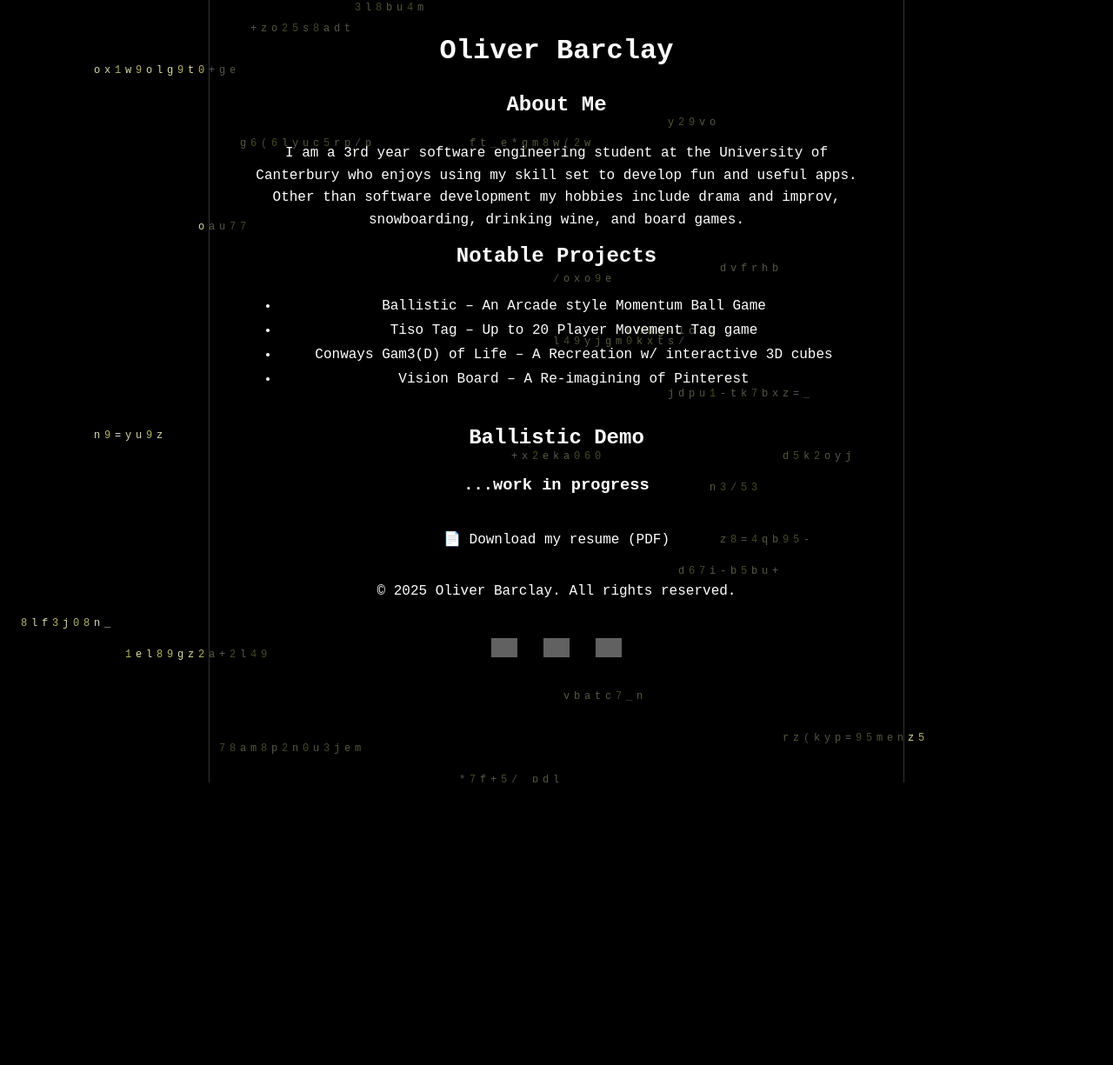
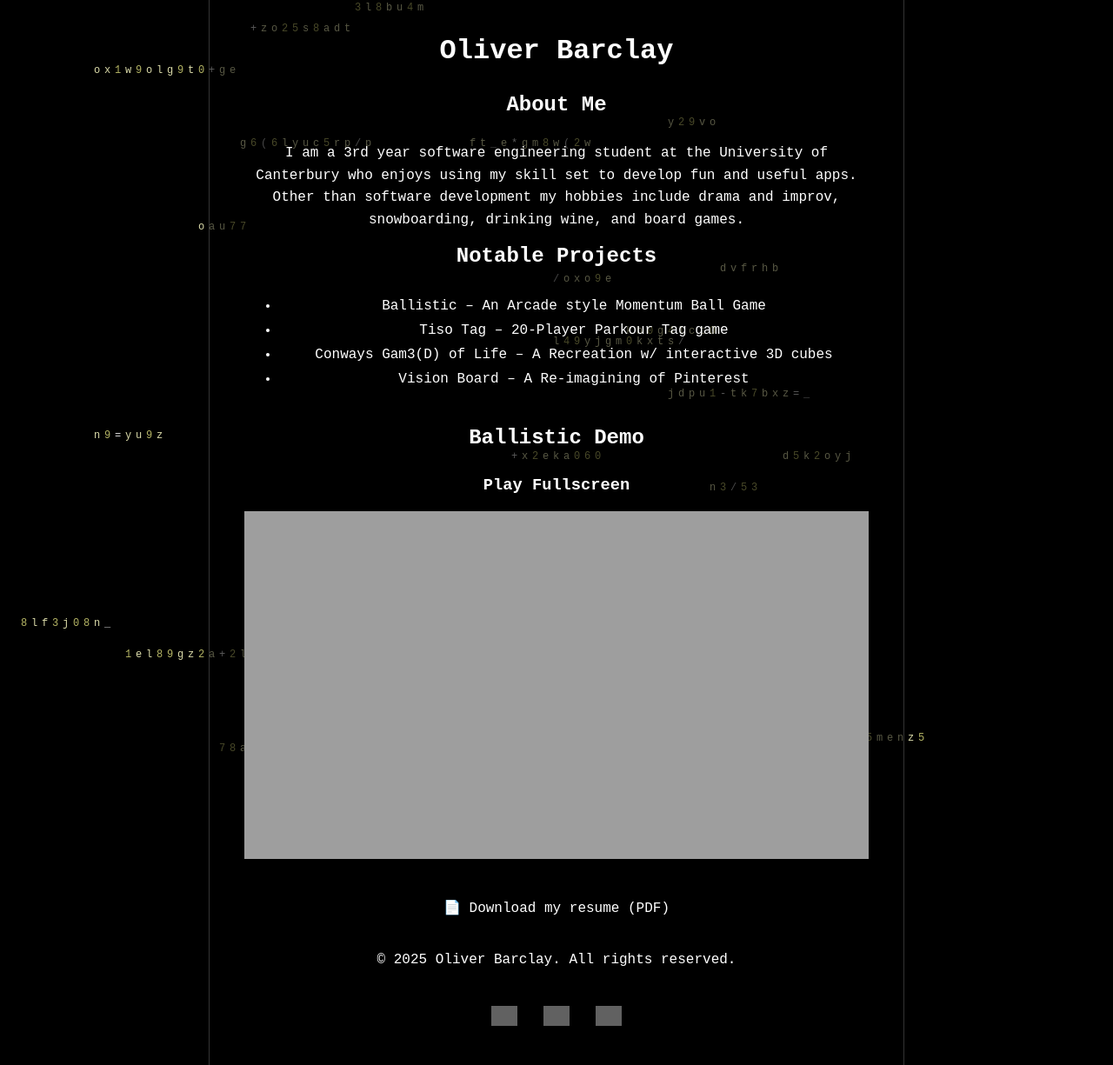
Before and after one commit to EggnogPlus/EggnogPlus.github.io, a Jekyll site: the page built from assets/html/index.html, in a window 1280 px wide. Shown: the whole page at 87% size. Built offline with Jekyll 4.4.1, drawn with Linux system fonts in a browser that asks for light colours; before the commit the page ends 900 px from its top, so only the background shows below that; grey boxes are pictures that could not be loaded.

Commit message:
v 1.1.0 ## Added link and embedded view to Ballistic game - added updated resume

```diff
--- a/assets/html/index.html
+++ b/assets/html/index.html
@@ -22,12 +22,12 @@ permalink: /
         <h2>Notable Projects</h2>
         <ul>
             <li>
-                <a href="https://github.com/EggnogPlus/Personal_Project" target="_blank">Ballistic –
+                <a href="https://github.com/EggnogPlus/Ballistic" target="_blank">Ballistic –
                     An Arcade style Momentum Ball Game</a>
             </li>
             <li>
                 <a href="https://github.com/EggnogPlus/Tiso-Tag" target="_blank">Tiso Tag –
-                    Up to 20 Player Movement Tag game</a>
+                    20-Player Parkour Tag game</a>
             <li>
                 <a href="https://github.com/EggnogPlus/Conway-s-Game-of-Life-in-Unity-3D" target="_blank">
                     Conways Gam3(D) of Life –
@@ -42,7 +42,14 @@ permalink: /
 
         <div class="ballistic-demo">
             <h2>Ballistic Demo</h2>
-            <h3>...work in progress</h3>
+            <a href="https://eggnogplus.github.io/Ballistic">
+                <h3>Play Fullscreen</h3>
+            </a>
+            <iframe src="https://eggnogplus.github.io/Ballistic"
+                    width="100%"
+                    height="400px"
+                    style="border: none;">
+            </iframe>
         </div>
 
         <!-- Resume Download Link -->
```
Also changed, not shown: 1 other file.
